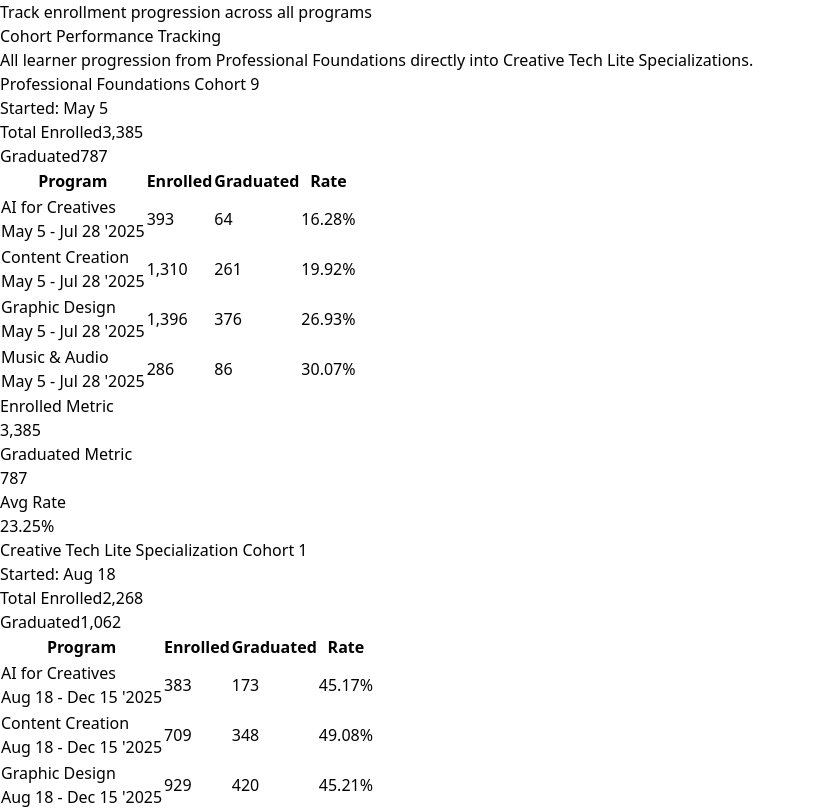
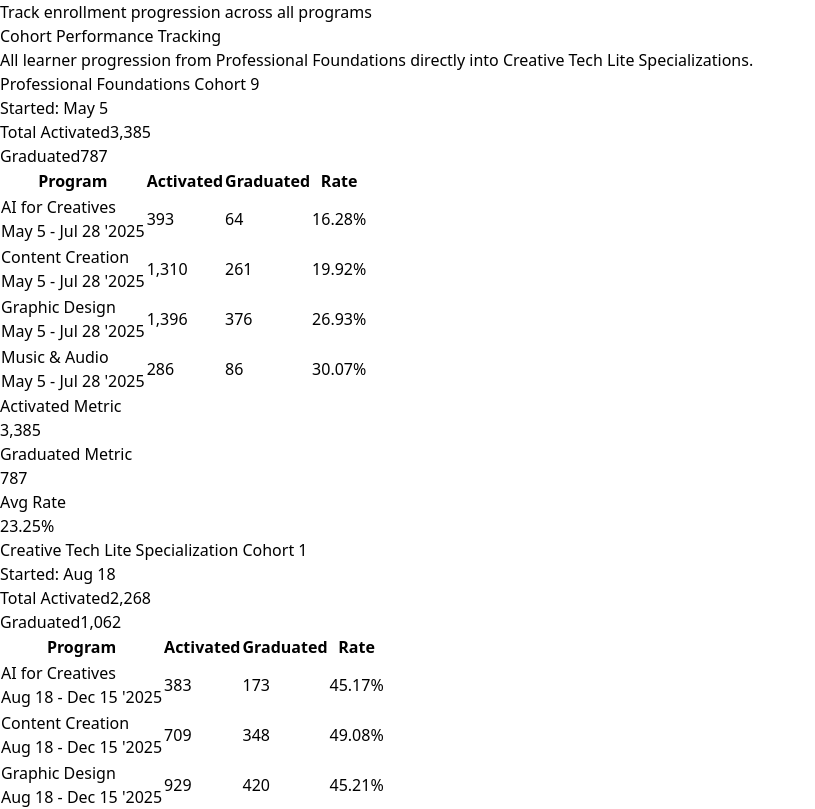
Before and after one commit to alxcreativeeconomy/creative-dashboard, a React (Vite) app: page / in a window 1280 px wide. Shown: the part 880-1689 px from the top of the page, without its empty margins (0-815 px from the left). Built offline with nearby package versions, Linux system fonts and the light colour scheme.

Commit message:
updated 2026 metrics

```diff
--- a/src/App.jsx
+++ b/src/App.jsx
@@ -14,17 +14,17 @@ import logo from './assets/logo.png';
 const kpiData2025 = [
   { title: "Total Enrolled (Top Funnel)", value: "35,569", target: null, icon: Users, color: "text-blue-600", bg: "bg-blue-100", borderColor: "rgb(59, 130, 246)", cardBg: "linear-gradient(135deg, rgba(219, 234, 254, 0.3) 0%, rgba(255, 255, 255, 1) 100%)" },
   { title: "Paid Learners", value: "8,910", target: 18000, progress: 49.50, icon: CreditCard, color: "text-emerald-600", bg: "bg-emerald-100", borderColor: "rgb(16, 185, 129)", cardBg: "linear-gradient(135deg, rgba(209, 250, 229, 0.3) 0%, rgba(255, 255, 255, 1) 100%)" },
-  { title: "Activated Paid", value: "3,907", target: 9000, progress: 43.41, icon: UserCheck, color: "text-violet-600", bg: "bg-violet-100", borderColor: "rgb(139, 92, 246)", cardBg: "linear-gradient(135deg, rgba(233, 213, 255, 0.3) 0%, rgba(255, 255, 255, 1) 100%)" },
+  { title: "Activated Paid", value: "4,701", target: 9000, progress: 43.41, icon: UserCheck, color: "text-violet-600", bg: "bg-violet-100", borderColor: "rgb(139, 92, 246)", cardBg: "linear-gradient(135deg, rgba(233, 213, 255, 0.3) 0%, rgba(255, 255, 255, 1) 100%)" },
   { title: "Graduation Rate", value: "1601", target: 5000, progress: 21.24, icon: GraduationCap, color: "text-amber-600", bg: "bg-amber-100", borderColor: "rgb(245, 158, 11)", cardBg: "linear-gradient(135deg, rgba(254, 243, 199, 0.3) 0%, rgba(255, 255, 255, 1) 100%)" },
   { title: "Retention Rate", value: "80.00%", target: "80.00%", progress: 100, icon: ShieldCheck, color: "text-rose-600", bg: "bg-rose-100", borderColor: "rgb(244, 63, 94)", cardBg: "linear-gradient(135deg, rgba(254, 226, 226, 0.3) 0%, rgba(255, 255, 255, 1) 100%)" }
 ];
 
 const kpiData2026 = [
-  { title: "Total Enrolled (Top Funnel)", value: "35,569", target: null, icon: Users, color: "text-blue-600", bg: "bg-blue-100", borderColor: "rgb(59, 130, 246)", cardBg: "linear-gradient(135deg, rgba(219, 234, 254, 0.3) 0%, rgba(255, 255, 255, 1) 100%)" },
-  { title: "Paid Learners", value: "8,910", target: 18000, progress: 49.50, icon: CreditCard, color: "text-emerald-600", bg: "bg-emerald-100", borderColor: "rgb(16, 185, 129)", cardBg: "linear-gradient(135deg, rgba(209, 250, 229, 0.3) 0%, rgba(255, 255, 255, 1) 100%)" },
-  { title: "Activated Paid", value: "3,907", target: 9000, progress: 43.41, icon: UserCheck, color: "text-violet-600", bg: "bg-violet-100", borderColor: "rgb(139, 92, 246)", cardBg: "linear-gradient(135deg, rgba(233, 213, 255, 0.3) 0%, rgba(255, 255, 255, 1) 100%)" },
-  { title: "Graduation Rate", value: "1601", target: 5000, progress: 21.24, icon: GraduationCap, color: "text-amber-600", bg: "bg-amber-100", borderColor: "rgb(245, 158, 11)", cardBg: "linear-gradient(135deg, rgba(254, 243, 199, 0.3) 0%, rgba(255, 255, 255, 1) 100%)" },
-  { title: "Retention Rate", value: "80.00%", target: "80.00%", progress: 100, icon: ShieldCheck, color: "text-rose-600", bg: "bg-rose-100", borderColor: "rgb(244, 63, 94)", cardBg: "linear-gradient(135deg, rgba(254, 226, 226, 0.3) 0%, rgba(255, 255, 255, 1) 100%)" }
+  { title: "Total Enrolled (2026 C3)", value: "7,752", target: null, icon: Users, color: "text-blue-600", bg: "bg-blue-100", borderColor: "rgb(59, 130, 246)", cardBg: "linear-gradient(135deg, rgba(219, 234, 254, 0.3) 0%, rgba(255, 255, 255, 1) 100%)" },
+  { title: "Paid Learners", value: "4,839",  icon: CreditCard, color: "text-emerald-600", bg: "bg-emerald-100", borderColor: "rgb(16, 185, 129)", cardBg: "linear-gradient(135deg, rgba(209, 250, 229, 0.3) 0%, rgba(255, 255, 255, 1) 100%)" },
+  { title: "Activated Paid", value: "2,433", icon: UserCheck, color: "text-violet-600", bg: "bg-violet-100", borderColor: "rgb(139, 92, 246)", cardBg: "linear-gradient(135deg, rgba(233, 213, 255, 0.3) 0%, rgba(255, 255, 255, 1) 100%)" },
+  { title: "Graduation Rate", value: "539", icon: GraduationCap, color: "text-amber-600", bg: "bg-amber-100", borderColor: "rgb(245, 158, 11)", cardBg: "linear-gradient(135deg, rgba(254, 243, 199, 0.3) 0%, rgba(255, 255, 255, 1) 100%)" },
+  { title: "Retention Rate", value: "-", target: "-", progress: "-", icon: ShieldCheck, color: "text-rose-600", bg: "bg-rose-100", borderColor: "rgb(244, 63, 94)", cardBg: "linear-gradient(135deg, rgba(254, 226, 226, 0.3) 0%, rgba(255, 255, 255, 1) 100%)" }
 ];
 
 const weeklyMetricsData = [
@@ -50,47 +50,47 @@ const cohortGroups = [
     id: 'group1',
     pfName: 'Professional Foundations Cohort 9',
     pfData: [
-      { program: "AI for Creatives", enrolled: 393, graduated: 64, rate: "16.28%", dates: "May 5 - Jul 28 '2025" },
-      { program: "Content Creation", enrolled: 1310, graduated: 261, rate: "19.92%", dates: "May 5 - Jul 28 '2025" },
-      { program: "Graphic Design", enrolled: 1396, graduated: 376, rate: "26.93%", dates: "May 5 - Jul 28 '2025" },
-      { program: "Music & Audio", enrolled: 286, graduated: 86, rate: "30.07%", dates: "May 5 - Jul 28 '2025" },
+      { program: "AI for Creatives", activated: 393, graduated: 64, rate: "16.28%", dates: "May 5 - Jul 28 '2025" },
+      { program: "Content Creation", activated: 1310, graduated: 261, rate: "19.92%", dates: "May 5 - Jul 28 '2025" },
+      { program: "Graphic Design", activated: 1396, graduated: 376, rate: "26.93%", dates: "May 5 - Jul 28 '2025" },
+      { program: "Music & Audio", activated: 286, graduated: 86, rate: "30.07%", dates: "May 5 - Jul 28 '2025" },
     ],
     ctlsName: 'Creative Tech Lite Specialization Cohort 1',
     ctlsData: [
-      { program: "AI for Creatives", enrolled: 383, graduated: 173, rate: "45.17%", dates: "Aug 18 - Dec 15 '2025" },
-      { program: "Content Creation", enrolled: 709, graduated: 348, rate: "49.08%", dates: "Aug 18 - Dec 15 '2025" },
-      { program: "Graphic Design", enrolled: 929, graduated: 420, rate: "45.21%", dates: "Aug 18 - Dec 15 '2025" },
-      { program: "Music & Audio", enrolled: 247, graduated: 121, rate: "48.99%", dates: "Aug 18 - Dec 15 '2025" },
+      { program: "AI for Creatives", activated: 383, graduated: 173, rate: "45.17%", dates: "Aug 18 - Dec 15 '2025" },
+      { program: "Content Creation", activated: 709, graduated: 348, rate: "49.08%", dates: "Aug 18 - Dec 15 '2025" },
+      { program: "Graphic Design", activated: 929, graduated: 420, rate: "45.21%", dates: "Aug 18 - Dec 15 '2025" },
+      { program: "Music & Audio", activated: 247, graduated: 121, rate: "48.99%", dates: "Aug 18 - Dec 15 '2025" },
     ]
   },
   {
     id: 'group2',
     pfName: 'Professional Foundations Cohort 10',
     pfData: [
-      { program: "AI for Creatives", enrolled: 400, graduated: 36, rate: "9.00%", dates: "Jun 30 - Sep 22 '2025" },
-      { program: "Content Creation", enrolled: 1346, graduated: 200, rate: "14.86%", dates: "Jun 30 - Sep 22 '2025" },
-      { program: "Graphic Design", enrolled: 1556, graduated: 249, rate: "16.00%", dates: "Jun 30 - Sep 22 '2025" },
-      { program: "Music & Audio", enrolled: 347, graduated: 61, rate: "17.58%", dates: "Jun 30 - Sep 22 '2025" },
+      { program: "AI for Creatives", activated: 400, graduated: 36, rate: "9.00%", dates: "Jun 30 - Sep 22 '2025" },
+      { program: "Content Creation", activated: 1346, graduated: 200, rate: "14.86%", dates: "Jun 30 - Sep 22 '2025" },
+      { program: "Graphic Design", activated: 1556, graduated: 249, rate: "16.00%", dates: "Jun 30 - Sep 22 '2025" },
+      { program: "Music & Audio", activated: 347, graduated: 61, rate: "17.58%", dates: "Jun 30 - Sep 22 '2025" },
     ],
     ctlsName: 'Creative Tech Lite Specialization Cohort 2',
     ctlsData: [
-      { program: "AI for Creatives", enrolled: 291, graduated: 75, rate: "25.77%", dates: "Oct 13 - Feb 23 '2026" },
-      { program: "Content Creation", enrolled: 551, graduated: 192, rate: "34.85%", dates: "Oct 13 - Feb 23 '2026" },
-      { program: "Graphic Design", enrolled: 619, graduated: 204, rate: "32.96%", dates: "Oct 13 - Feb 23 '2026" },
-      { program: "Music & Audio", enrolled: 167, graduated: 68, rate: "40.72%", dates: "Oct 13 - Feb 23 '2026" },
+      { program: "AI for Creatives", activated: 291, graduated: 75, rate: "25.77%", dates: "Oct 13 - Feb 23 '2026" },
+      { program: "Content Creation", activated: 551, graduated: 192, rate: "34.85%", dates: "Oct 13 - Feb 23 '2026" },
+      { program: "Graphic Design", activated: 619, graduated: 204, rate: "32.96%", dates: "Oct 13 - Feb 23 '2026" },
+      { program: "Music & Audio", activated: 167, graduated: 68, rate: "40.72%", dates: "Oct 13 - Feb 23 '2026" },
     ]
   },
   {
     id: 'group3',
     pfName: 'Professional Foundations Cohort 11',
     pfData: [
-      { program: "Content Creation", enrolled: 1214, graduated: 189, rate: "15.57%", dates: "Sep 22 - Dec 15 '2025" },
-      { program: "Graphic Design", enrolled: 1288, graduated: 240, rate: "18.63%", dates: "Sep 22 - Dec 15 '2025" },
+      { program: "Content Creation", activated: 1214, graduated: 189, rate: "15.57%", dates: "Sep 22 - Dec 15 '2025" },
+      { program: "Graphic Design", activated: 1288, graduated: 240, rate: "18.63%", dates: "Sep 22 - Dec 15 '2025" },
     ],
     ctlsName: 'Creative Tech Lite Specialization Cohort 3',
     ctlsData: [
-      { program: "Content Creation", enrolled: 801, graduated: "Pending Graduation", rate: "N/A", dates: "Jan 12 - May 18 '2026" },
-      { program: "Graphic Design", enrolled: 852, graduated: "Pending Graduation", rate: "N/A", dates: "Jan 12 - May 18 '2026" },
+      { program: "Content Creation", activated: 432, graduated: "Pending Graduation", rate: "N/A", dates: "Jan 12 - May 18 '2026" },
+      { program: "Graphic Design", activated: 373, graduated: "Pending Graduation", rate: "N/A", dates: "Jan 12 - May 18 '2026" },
     ]
   }
 ];
@@ -122,9 +122,10 @@ const TooltipStyle = {
 };
 
 const CohortSection = ({ title, data, bgColor }) => {
+  // FIX: Properly look for 'activated' since 'enrolled' doesn't exist in the cohort dataset
   const pieData = data
-    .filter(d => typeof d.enrolled === 'number')
-    .map(d => ({ name: d.program, value: d.enrolled }));
+    .filter(d => typeof d.activated === 'number')
+    .map(d => ({ name: d.program, value: d.activated }));
 
   const gradData = data
     .filter(d => typeof d.graduated === 'number')
@@ -134,12 +135,11 @@ const CohortSection = ({ title, data, bgColor }) => {
     .filter(d => d.rate !== 'N/A')
     .map(d => ({ name: d.program, value: parseFloat(d.rate.replace('%', '')) }));
 
-  const totalEnrolled = pieData.reduce((acc, curr) => acc + curr.value, 0);
+  const totalActivated = pieData.reduce((acc, curr) => acc + curr.value, 0);
   const totalGraduated = gradData.reduce((acc, curr) => acc + curr.value, 0);
 
-  // FIX: Added `gradData.length > 0` condition so entirely pending cohorts return 'N/A' rather than '0.00%'
-  const averageRate = (totalEnrolled > 0 && gradData.length > 0)
-    ? ((totalGraduated / totalEnrolled) * 100).toFixed(2) + '%'
+  const averageRate = (totalActivated > 0 && gradData.length > 0)
+    ? ((totalGraduated / totalActivated) * 100).toFixed(2) + '%'
     : 'N/A';
 
   return (
@@ -163,13 +163,14 @@ const CohortSection = ({ title, data, bgColor }) => {
         </div>
         <div className="flex items-center gap-3 text-right">
           <div className="flex flex-col gap-1">
-            <span className="text-xs font-semibold text-slate-500 uppercase tracking-wider">Total Enrolled</span>
-            <span className="text-2xl font-bold text-slate-900">{pieData.reduce((a, c) => a + c.value, 0).toLocaleString()}</span>
+            {/* Displaying 'Activated' explicitly */}
+            <span className="text-xs font-semibold text-slate-500 uppercase tracking-wider">Total Activated</span>
+            <span className="text-2xl font-bold text-slate-900">{totalActivated.toLocaleString()}</span>
           </div>
           <div className="w-px h-12 bg-slate-200"></div>
           <div className="flex flex-col gap-1">
             <span className="text-xs font-semibold text-slate-500 uppercase tracking-wider">Graduated</span>
-            <span className="text-2xl font-bold text-emerald-600">{gradData.reduce((a, c) => a + c.value, 0).toLocaleString()}</span>
+            <span className="text-2xl font-bold text-emerald-600">{totalGraduated.toLocaleString()}</span>
           </div>
         </div>
       </div>
@@ -182,7 +183,8 @@ const CohortSection = ({ title, data, bgColor }) => {
             <thead>
               <tr className="text-slate-500 text-[11px] uppercase tracking-wider bg-gradient-to-r from-slate-50 to-slate-100 border-b border-slate-100">
                 <th className="px-6 py-4 font-semibold">Program</th>
-                <th className="px-6 py-4 font-semibold text-right">Enrolled</th>
+                {/* Changed column header to Activated */}
+                <th className="px-6 py-4 font-semibold text-right">Activated</th>
                 <th className="px-6 py-4 font-semibold text-right">Graduated</th>
                 <th className="px-6 py-4 font-semibold text-right">Rate</th>
               </tr>
@@ -200,9 +202,9 @@ const CohortSection = ({ title, data, bgColor }) => {
                     </div>
                   </td>
                   <td className="px-6 py-4 text-right">
-                    {typeof row.enrolled === 'number'
-                      ? <span className="font-semibold text-slate-800">{row.enrolled.toLocaleString()}</span>
-                      : <span className="text-slate-400 italic text-sm">{row.enrolled}</span>
+                    {typeof row.activated === 'number'
+                      ? <span className="font-semibold text-slate-800">{row.activated.toLocaleString()}</span>
+                      : <span className="text-slate-400 italic text-sm">{row.activated}</span>
                     }
                   </td>
                   <td className="px-6 py-4 text-right">
@@ -225,9 +227,9 @@ const CohortSection = ({ title, data, bgColor }) => {
         {/* Inline Pie Charts Section */}
         <div className="w-full lg:w-[480px] xl:w-[540px] shrink-0 grid grid-cols-1 sm:grid-cols-3 gap-4 self-center">
 
-          {/* Enrolled Donut Chart */}
+          {/* Activated Donut Chart */}
           <div className="flex-1 flex flex-col items-center justify-center bg-gradient-to-br from-slate-50 to-slate-100 rounded-2xl p-4 border border-slate-100 shadow-md hover:shadow-lg transition-shadow">
-            <h5 className="text-[10px] font-bold text-slate-600 uppercase tracking-wider mb-3 text-center">Enrolled Metric</h5>
+            <h5 className="text-[10px] font-bold text-slate-600 uppercase tracking-wider mb-3 text-center">Activated Metric</h5>
             <div className="w-full relative h-[130px]">
               {pieData.length > 0 ? (
                 <>
@@ -240,7 +242,7 @@ const CohortSection = ({ title, data, bgColor }) => {
                     </PieChart>
                   </ResponsiveContainer>
                   <div className="absolute inset-0 flex items-center justify-center pointer-events-none">
-                    <span className="text-sm font-bold text-slate-700">{totalEnrolled.toLocaleString()}</span>
+                    <span className="text-sm font-bold text-slate-700">{totalActivated.toLocaleString()}</span>
                   </div>
                 </>
               ) : (
@@ -325,6 +327,7 @@ export default function App() {
                 src={logo}
                 alt="Company Logo"
                 className="relative w-12 h-12 object-contain rounded-xl shadow-xl brightness-0 invert"
+                onError={(e) => { e.target.onerror = null; e.target.src = "https://via.placeholder.com/48?text=Logo" }}
               />
             </div>
             <div className="hidden sm:block">
@@ -383,12 +386,12 @@ export default function App() {
             <div className="animate-in fade-in slide-in-from-bottom-4 duration-500 space-y-8">
               <div className="grid grid-cols-1 md:grid-cols-2 lg:grid-cols-5 gap-4">
                 {kpiData2025.map((kpi, idx) => {
-                  const Icon = kpi.icon; // FIX: Ensure component reference is capitalized
+                  const Icon = kpi.icon;
                   return (
                     <Card
                       key={idx}
                       className="p-6 flex flex-col justify-between hover:shadow-xl transition-all border-l-4 group"
-                      style={{ borderLeftColor: kpi.borderColor, background: kpi.cardBg }} // FIX: Applied natively instead of <style> injection
+                      style={{ borderLeftColor: kpi.borderColor, background: kpi.cardBg }}
                     >
                       <div className="flex justify-between items-start mb-4">
                         <span className="text-xs font-semibold text-slate-600 uppercase tracking-wide">{kpi.title}</span>
@@ -477,12 +480,12 @@ export default function App() {
             <div className="animate-in fade-in slide-in-from-bottom-4 duration-500 space-y-8">
               <div className="grid grid-cols-1 md:grid-cols-2 lg:grid-cols-5 gap-4">
                 {kpiData2026.map((kpi, idx) => {
-                  const Icon = kpi.icon; // FIX: Ensure component reference is capitalized
+                  const Icon = kpi.icon;
                   return (
                     <Card
                       key={idx}
                       className="p-6 flex flex-col justify-between hover:shadow-xl transition-all border-l-4 group"
-                      style={{ borderLeftColor: kpi.borderColor, background: kpi.cardBg }} // FIX: Applied natively instead of <style> injection
+                      style={{ borderLeftColor: kpi.borderColor, background: kpi.cardBg }}
                     >
                       <div className="flex justify-between items-start mb-4">
                         <span className="text-xs font-semibold text-slate-600 uppercase tracking-wide">{kpi.title}</span>
```
